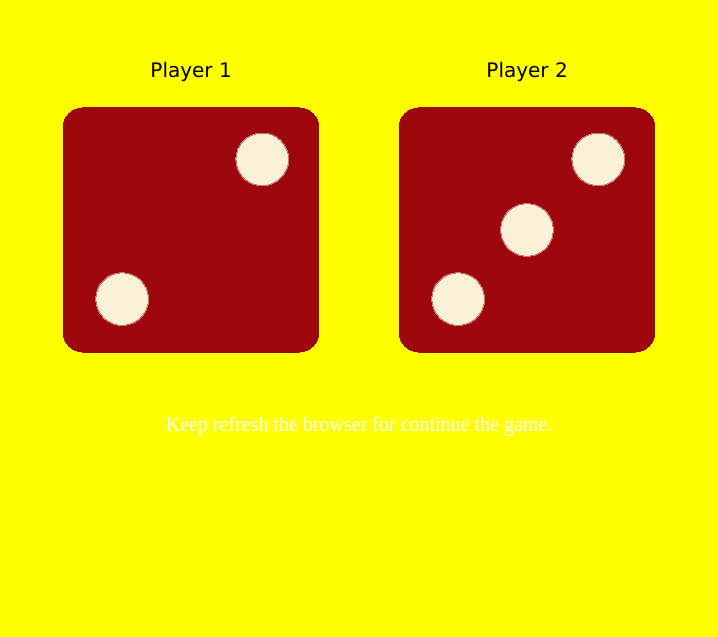
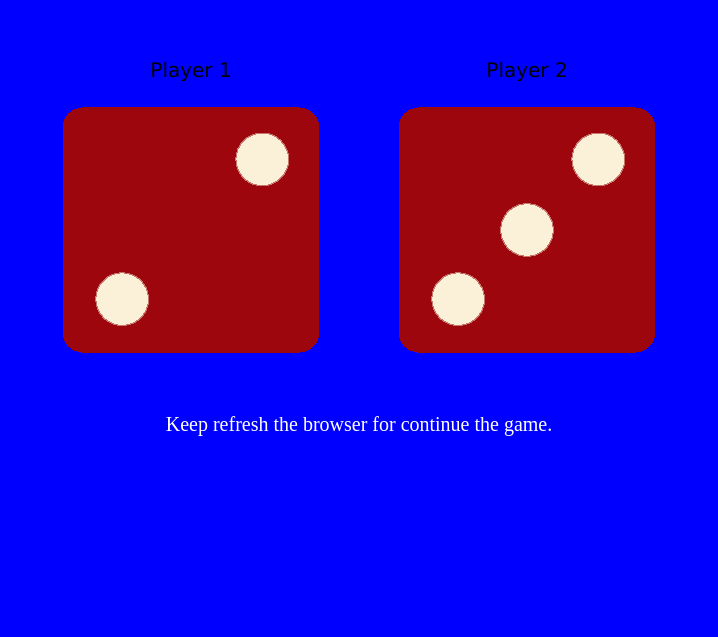
Before and after one commit to rohanroc/DiceGame, a plain HTML site: page index.html in a window 1280 px wide. Shown: the part 163-800 px from the top of the page, without its empty margins (281-999 px from the left). Drawn offline with Linux system fonts and the light colour scheme.

Commit message:
Update style.css

```diff
--- a/style.css
+++ b/style.css
@@ -1,5 +1,5 @@
 body {
-    background: Yellow;
+    background: Blue;
 }
 
 .heading {
```
